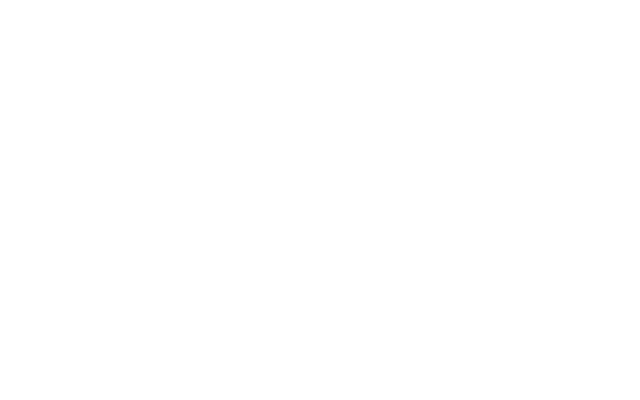
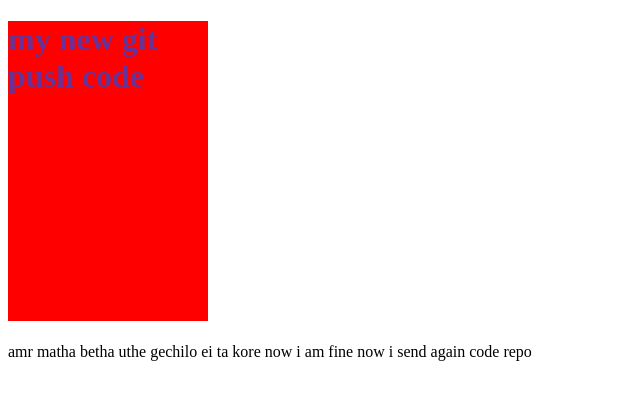
Before and after one commit to Arafkhan1/second-repo, a plain HTML site: page index.html in a window 1280 px wide. Shown: the whole page, without its empty margins (0-640 px from the left). Drawn offline with Linux system fonts and the light colour scheme.

Commit message:
style commit

```diff
--- a/index.html
+++ b/index.html
@@ -5,8 +5,10 @@
     <meta http-equiv="X-UA-Compatible" content="IE=edge">
     <meta name="viewport" content="width=device-width, initial-scale=1.0">
     <title>matha betha git repo</title>
+    <link rel="stylesheet" href="style.css">
 </head>
 <body>
-
+    <h1>my new git push code</h1>
+    <p>amr matha betha uthe gechilo ei ta kore now i am fine now i send again code repo</p>
 </body>
 </html>
--- /dev/null
+++ b/style.css
@@ -0,0 +1,6 @@
+h1{
+    color: rebeccapurple;
+    width: 200px;
+    height: 300px;
+    background-color: red;
+}
```
